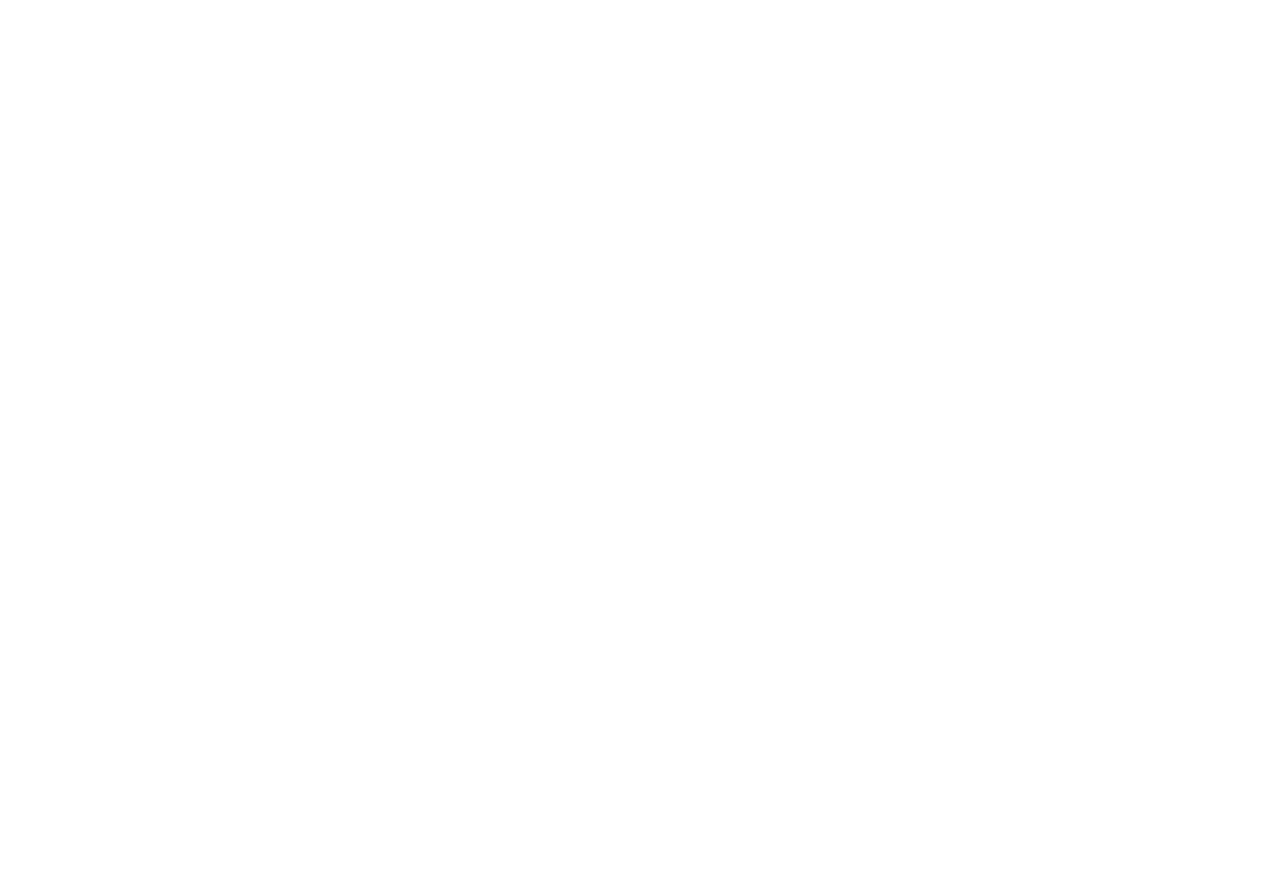
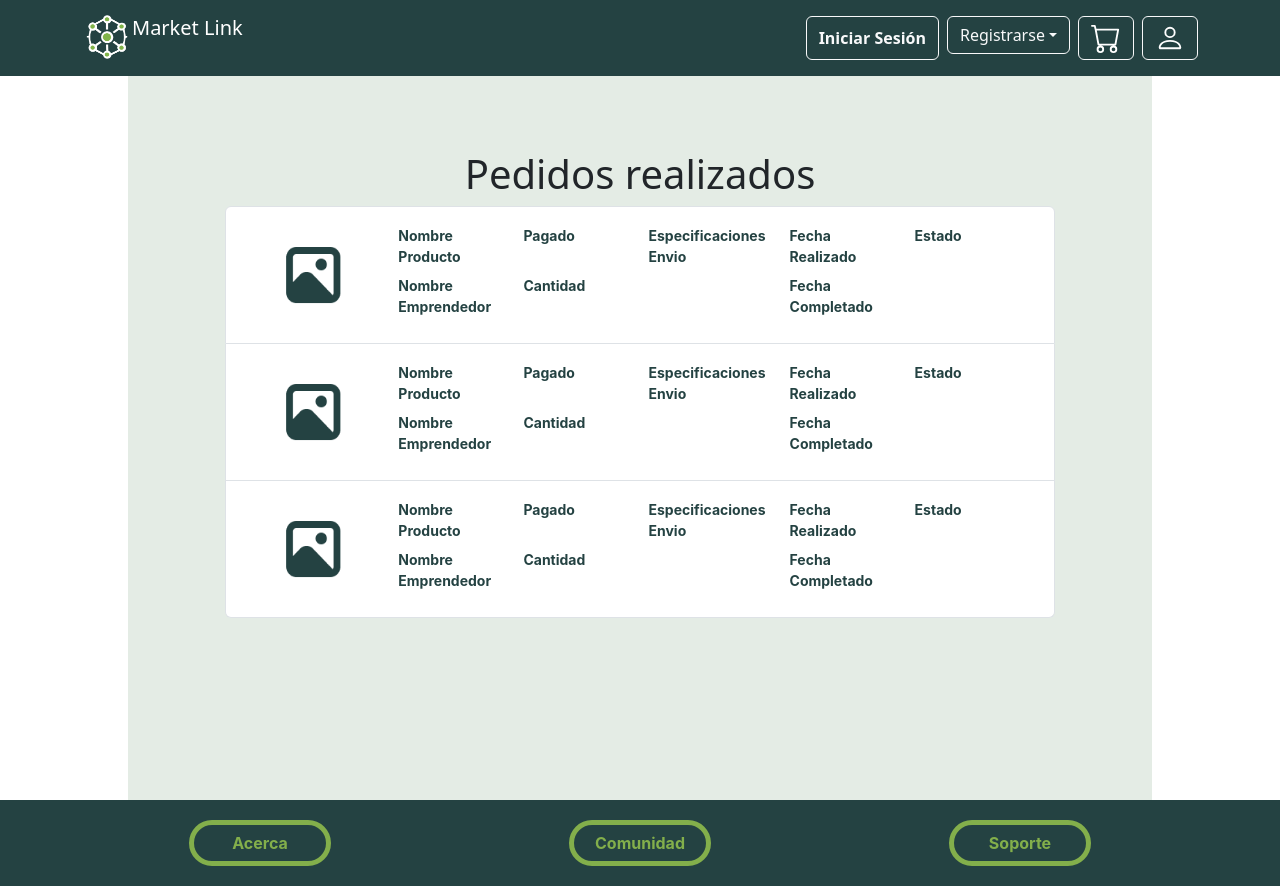
Before and after one commit to Diegomm146/IC5821_Proyecto_Programado, a React (Vite) app in the folder marketlink/: page /client-orders in a window 1280 px wide. Before the commit this address had no page. Before the commit the page ends 800 px from the top, so only its background shows below. Built offline with nearby package versions, Linux system fonts and the light colour scheme.

Commit message:
FE-Cliente

```diff
--- /dev/null
+++ b/marketlink/screens/cart/Cart.module.css
@@ -0,0 +1,35 @@
+.mainContainerCart {
+    background: #E4ECE5;
+    text-align: center;
+    width: 80%;
+    padding-top: 150px;
+    height: 100vh;
+    margin: 0 auto;
+    display: grid;
+}
+.buttonCart {
+    text-align: center;
+    font-family: 'Inter', sans-serif;
+    background-color: transparent;
+    border: 5px solid #244242;
+    border-radius: 31px;
+    color: #244242;
+    margin: 0 auto;
+    font-weight: bold;
+}
+
+
+.buttonCart:hover {
+    color: #83AF4B;
+    border: 5px solid #83AF4B;
+    background: transparent;
+}
+
+.textCartItem{
+    font-family: 'Inter', sans-serif;
+    font-weight: bold;
+    font-size: 16px;
+    color: #244242;
+    height:50%;
+    text-align:left;
+}
--- /dev/null
+++ b/marketlink/screens/cart/Cart.tsx
@@ -0,0 +1,78 @@
+import { FunctionComponent } from "react";
+import styles from "./Cart.module.css";
+import 'bootstrap/dist/css/bootstrap.css';
+import ListGroup from 'react-bootstrap/ListGroup';
+import Container from 'react-bootstrap/Container';
+import Row from 'react-bootstrap/Row';
+import Col from 'react-bootstrap/Col';
+
+const Cart: FunctionComponent = () => {
+  return (
+    <html>
+        <body className={styles.mainContainerCart}>
+        <Container>
+            <Row>
+                <Col md={{ span: 7, offset: 1 }}>
+                    <h1 className={styles.titleCart}>Carrito</h1>
+                </Col>
+            </Row>
+            <Row>
+                <Col md={{ span: 7, offset: 1 }} style={{maxHeight: '700px', overflowY: 'auto'}}>
+                    <ListGroup>
+                        <CartItem />
+                    </ListGroup>
+                </Col>
+                <Col md={{ span: 3}}>
+                    <h4 className={styles.titleCart}>
+                        Subtotal (X Productos): ####
+                    </h4>
+                    <button className={styles.buttonCart}>Finalizar Compra</button>
+                </Col>
+            </Row>
+        </Container>
+        </body>
+    </html>
+  );
+};
+
+const CartItem: FunctionComponent = () => {
+    return (
+        <ListGroup.Item>
+            <Row style={{margin:"10px"}}>
+                <Col>
+                    <img src="../../../defaultproduct.png" className={styles.imgProductoCart}/>
+                </Col>
+                <Col>
+                    <Row className={styles.textCartItem}>
+                        <text>
+                            Nombre Producto
+                        </text>
+                    </Row>
+                    <Row className={styles.textCartItem}>
+                        <text>
+                            Nombre Emprendedor
+                        </text>
+                    </Row>
+                </Col>
+                <Col >
+                    <Row className={styles.textCartItem}>
+                        <text>
+                            Precio
+                        </text>
+                    </Row>
+                    <Row className={styles.textCartItem}>
+                        <text>
+                            Cantidad
+                        </text>
+                    </Row>
+                </Col>
+                <Col style={{alignContent:"center"}} >
+                    <a href="#" style={{ margin: "auto" }}>
+                        <img src="../../../delete.png" alt="logo" style={{width:"25%"}} />
+                    </a>
+                </Col>
+            </Row>
+        </ListGroup.Item>
+    );
+}
+export default Cart;
--- /dev/null
+++ b/marketlink/screens/clientOrders/ClientOrders.module.css
@@ -0,0 +1,33 @@
+.mainContainerClientOrders {
+    background: #E4ECE5;
+    text-align: center;
+    width: 80%;
+    padding-top: 150px;
+    height: 100vh;
+    margin: 0 auto;
+    display: grid;
+}
+
+.textClientOrders {
+    font-family: 'Inter', sans-serif;
+    font-weight: bold;
+    font-size: 14px;
+    color: #244242;
+    height:50%;
+    text-align:left;
+}
+
+.bigTextClientOrders {
+    font-family: 'Inter', sans-serif;
+    font-weight: bold;
+    font-size: 14px;
+    color: #244242;
+    height:100%;
+    text-align:left;
+}
+
+.imgProductoClientOrders {
+    width: 100px;
+    height: 100px;
+    margin-right: 10px;
+}
--- /dev/null
+++ b/marketlink/screens/clientOrders/ClientOrders.tsx
@@ -0,0 +1,93 @@
+import { FunctionComponent } from "react";
+import styles from "./ClientOrders.module.css";
+import 'bootstrap/dist/css/bootstrap.css';
+import ListGroup from 'react-bootstrap/ListGroup';
+import Container from 'react-bootstrap/Container';
+import Row from 'react-bootstrap/Row';
+import Col from 'react-bootstrap/Col';
+
+const ClientOrders: FunctionComponent = () => {
+  return (
+    <html>
+        <body className={styles.mainContainerClientOrders}>
+        <Container>
+            <Row>
+                <h1 className={styles.titleClientOrders}>Pedidos realizados</h1>
+            </Row>
+            <Row>
+                <Col md={{ span: 10, offset: 1 }} style={{maxHeight: '700px', overflowY: 'auto'}}>
+                    <ListGroup>
+                        <Order />
+                        <Order />
+                        <Order />
+                    </ListGroup>
+                </Col>
+            </Row>
+        </Container>
+        </body>
+    </html>
+  );
+};
+
+const Order: FunctionComponent = () => {
+    return (
+        <ListGroup.Item>
+            <Row style={{margin:"10px"}}>
+                <Col>
+                    <img src="../../../defaultproduct.png" className={styles.imgProductoClientOrders}/>
+                </Col>
+                <Col>
+                    <Row className={styles.textClientOrders}>
+                        <text>
+                            Nombre Producto
+                        </text>
+                    </Row>
+                    <Row className={styles.textClientOrders}>
+                        <text>
+                            Nombre Emprendedor
+                        </text>
+                    </Row>
+                </Col>
+                <Col >
+                    <Row className={styles.textClientOrders}>
+                        <text>
+                            Pagado
+                        </text>
+                    </Row>
+                    <Row className={styles.textClientOrders}>
+                        <text>
+                            Cantidad
+                        </text>
+                    </Row>
+                </Col>
+                <Col>
+                    <Row className={styles.bigTextClientOrders}>
+                        <text>
+                            Especificaciones Envio
+                        </text>
+                    </Row>
+                </Col>
+                <Col>
+                    <Row className={styles.textClientOrders}>
+                        <text>
+                            Fecha Realizado
+                        </text>
+                    </Row>
+                    <Row className={styles.textClientOrders}>
+                        <text>
+                            Fecha Completado
+                        </text>
+                    </Row>
+                </Col>
+                <Col>
+                    <Row className={styles.textClientOrders}>
+                        <text>
+                            Estado
+                        </text>
+                    </Row>
+                </Col>
+            </Row>
+        </ListGroup.Item>
+    )
+}
+export default ClientOrders;
--- a/marketlink/src/App.tsx
+++ b/marketlink/src/App.tsx
@@ -8,6 +8,8 @@
 import Footer from './components/footer/Footer';
 import ProductView from '../screens/productView/ProductView';
 import Checkout from '../screens/checkout/Checkout';
+import ClientOrders from '../screens/clientOrders/ClientOrders';
+import Cart from '../screens/cart/Cart';
 
 function App() {
   return (
@@ -18,6 +20,8 @@
       <Route path="/register-client" element={<LayoutWithHeaderAndFooter><RegisterClient /></LayoutWithHeaderAndFooter>} />
       <Route path="/product-view" element={<LayoutWithHeaderAndFooter><ProductView /></LayoutWithHeaderAndFooter>} />
       <Route path="/checkout" element={<LayoutWithHeaderAndFooter><Checkout /></LayoutWithHeaderAndFooter>} />
+      <Route path="/client-orders" element={<LayoutWithHeaderAndFooter><ClientOrders /></LayoutWithHeaderAndFooter>} />
+      <Route path="/cart" element={<LayoutWithHeaderAndFooter><Cart /></LayoutWithHeaderAndFooter>} />
       {/* */}
       <Route path="/register-entrepreneur" element={<EntrepreneurRegistration />} />
     </Routes>
```
Also changed, not shown: marketlink/public/delete.png (added).
